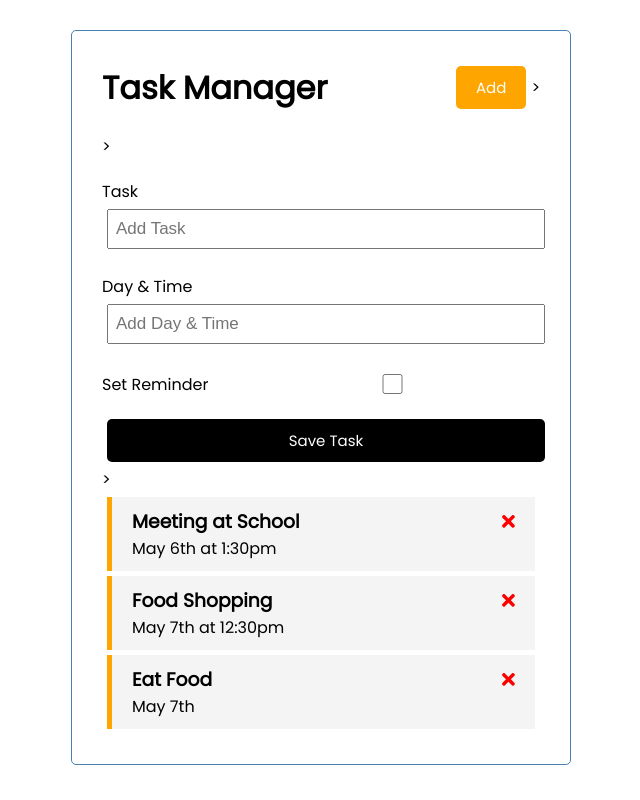
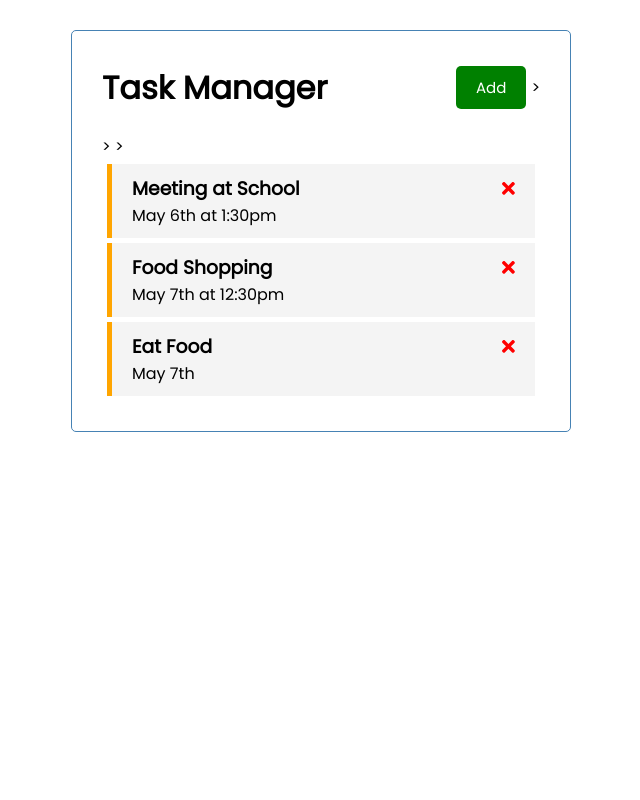
Before and after one commit to abdullahoff/TaskManager, an Angular app: page / in a window 1280 px wide. Shown: the whole page, without its empty margins (319-959 px from the left). Built offline with nearby package versions, Linux system fonts and the light colour scheme; data requests are answered from the project's data file.

Commit message:
added UI service

```diff
--- a/src/app/components/add-task/add-task.component.html
+++ b/src/app/components/add-task/add-task.component.html
@@ -1,4 +1,4 @@
-<form class="add-form" (ngSubmit)="onSubmit()">
+<form *ngIf="showAddTask" class="add-form" (ngSubmit)="onSubmit()">
     <div class="form-control">
         <label for="text">Task</label>
         <input type="text" name="text" id="text" placeholder="Add Task" [(ngModel)]="text">
--- a/src/app/components/add-task/add-task.component.ts
+++ b/src/app/components/add-task/add-task.component.ts
@@ -1,5 +1,6 @@
 import { Component, OnInit, Output, EventEmitter } from '@angular/core';
-
+import {UiService} from '../../services/ui.service';
+import {Subscription} from 'rxjs';
 import {Task} from '../../Task';
 
 @Component({
@@ -12,6 +13,8 @@
   text: string | undefined;
   day: string | undefined;
   reminder: boolean = false;
+  showAddTask: boolean | undefined;
+  subscription: Subscription | undefined;
 
   onSubmit(){
     if(!this.text){
@@ -37,7 +40,9 @@
 
 
 
-  constructor() { }
+  constructor(private uiService: UiService) {
+    this.subscription = this.uiService.onToggle().subscribe((value) => (this.showAddTask = value))
+  }
 
   ngOnInit(): void {
   }
--- a/src/app/components/header/header.component.html
+++ b/src/app/components/header/header.component.html
@@ -1,5 +1,5 @@
 
 <header>
     <h1>{{title}}</h1>
-    <app-button color="orange" text="Add" (btnClick)="toggleAddTask()"></app-button>
+    <app-button color="{{showAddTask ? 'red' : 'green'}}" text="{{showAddTask ? 'Close' : 'Add'}}" (btnClick)="toggleAddTask()"></app-button>
 </header>>
--- a/src/app/components/header/header.component.ts
+++ b/src/app/components/header/header.component.ts
@@ -1,4 +1,6 @@
 import { Component, OnInit } from '@angular/core';
+import {UiService} from '../../services/ui.service';
+import {Subscription} from 'rxjs';
 
 @Component({
   selector: 'app-header',
@@ -8,13 +10,19 @@
 export class HeaderComponent implements OnInit {
 
   title: string = 'Task Manager';
+  showAddTask: boolean | undefined;
+  subscription: Subscription | undefined;
 
-  constructor() {}
+
+  constructor(private uiService: UiService) {
+    this.subscription = this.uiService.onToggle().subscribe((value) => (this.showAddTask = value))
+  }
 
   ngOnInit(): void {
+
   }
 
   toggleAddTask(){
-    console.log('toggle');
+    this.uiService.toggleAddTask();
   }
 }
--- /dev/null
+++ b/src/app/services/ui.service.ts
@@ -0,0 +1,24 @@
+import { THIS_EXPR } from '@angular/compiler/src/output/output_ast';
+import { Injectable } from '@angular/core';
+import {Observable, Subject} from 'rxjs'
+
+
+@Injectable({
+  providedIn: 'root'
+})
+export class UiService {
+  private showAddTask: boolean = false;
+  private subject = new Subject<any>();
+
+  constructor() { }
+
+  toggleAddTask(): void {
+    this.showAddTask = !this.showAddTask;
+    this.subject.next(this.showAddTask)
+  }
+
+  onToggle(): Observable<any>{
+    return this.subject.asObservable()
+  }
+
+}
```
Also changed, not shown: 1 other file (tests, documents, lock files or other folders).
